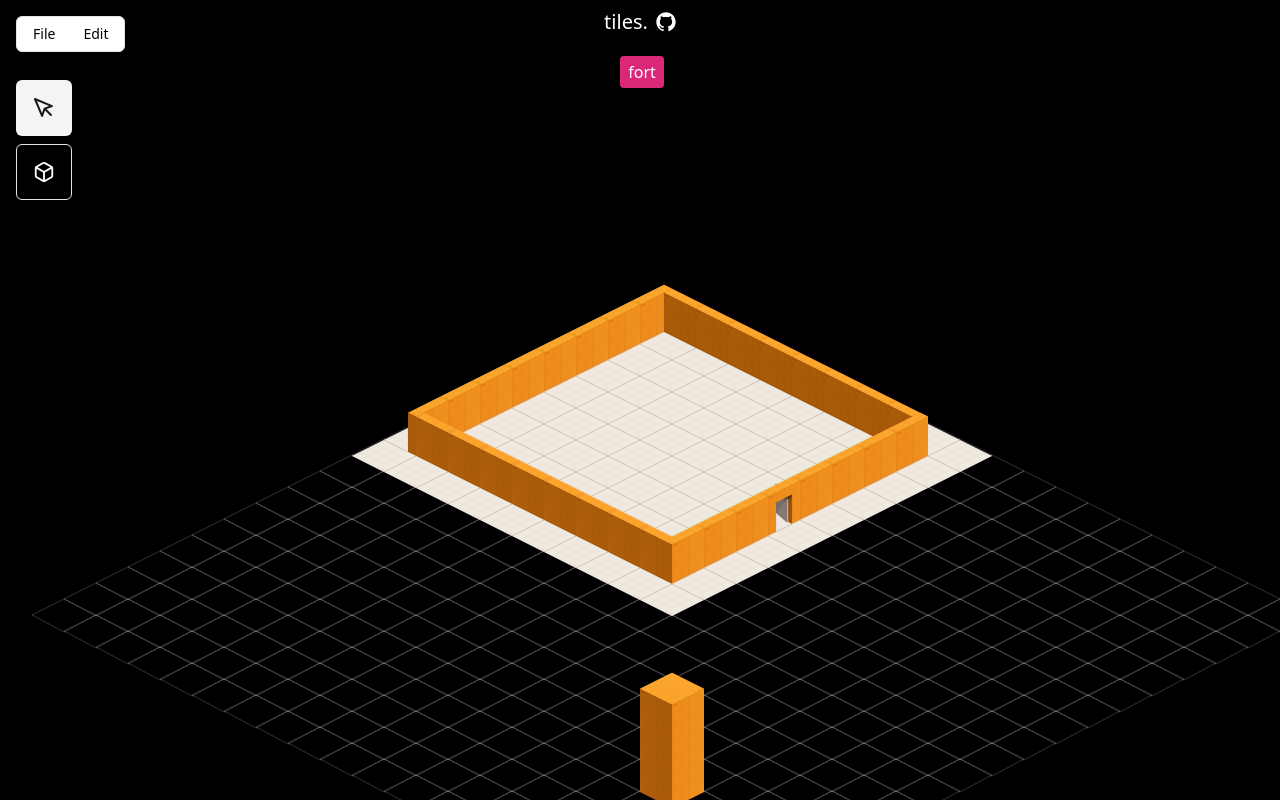
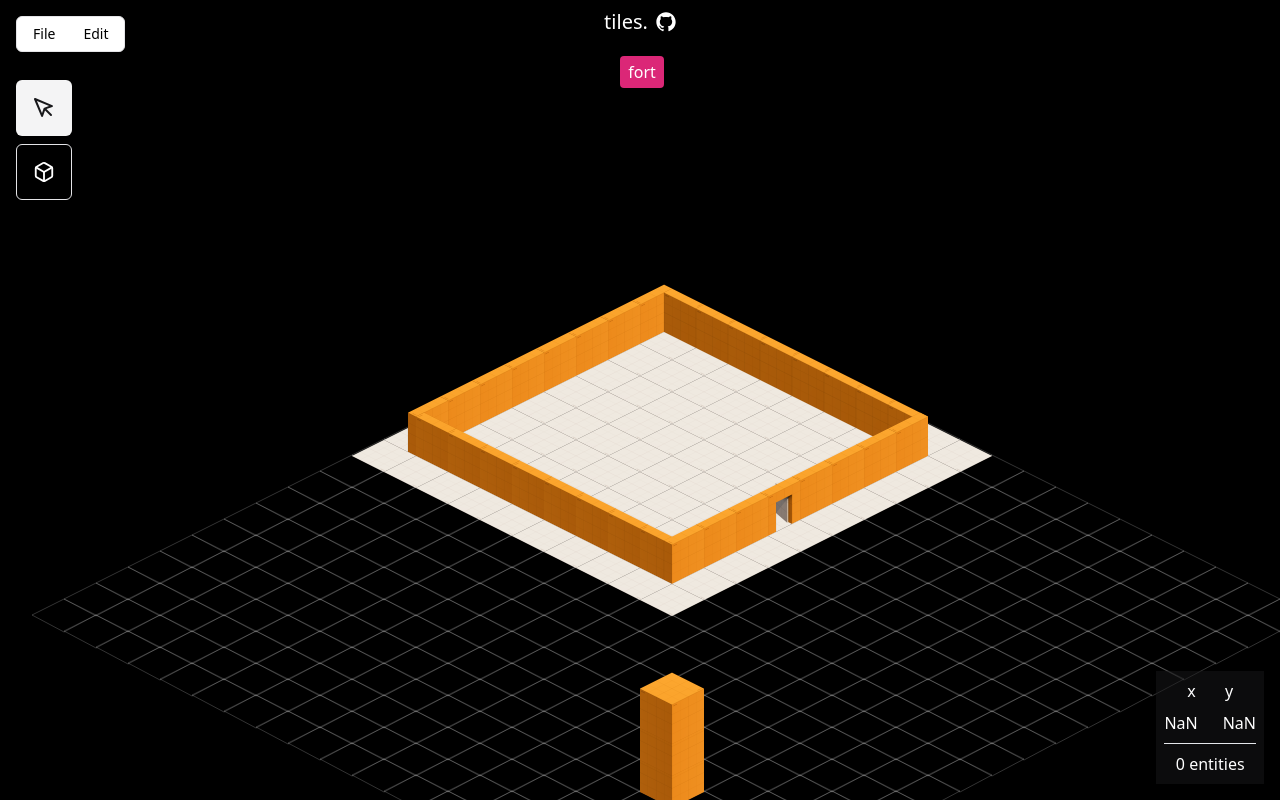
Before and after one commit to danielj247/tiles, a React (Vite) app: page / in a window 1280 px wide. Built offline with nearby package versions, Linux system fonts and the light colour scheme.

Commit message:
add mini select info menu

```diff
--- a/src/ui/app.tsx
+++ b/src/ui/app.tsx
@@ -1,25 +1,26 @@
 import { Rotate3DIcon } from "lucide-react";
 import { GitHubLogoIcon } from "@radix-ui/react-icons";
-import { Button } from "@/ui/components/ui/button";
+import { useStore } from "@/store";
 import Toolbar from "@/ui/components/toolbar";
 import MenuBar from "@/ui/components/menu-bar";
+import { Button } from "@/ui/components/ui/button";
 import { Rotation } from "@/types/rotation";
-import { useStore } from "@/store";
+import { Tool } from "@/types/editor";
 
 export default function App() {
   const selectedMap = useStore((state) => state.map);
-
-  const selectedComponent = useStore(
-    (state) => state.editor.toolbar.selectedComponent,
+  const mousePos = useStore((state) => state.mouse.position);
+  const hoveredEnts = useStore((state) => state.editor.toolbar.hoveredEntities);
+  const selectedTool = useStore((state) => state.editor.toolbar.selectedTool);
+  const rotation = useStore(
+    (state) => state.editor.toolbar.selectedComponentRotation,
   );
-
   const setRotation = useStore(
     (state) => state.editor.toolbar.setSelectedComponentRotation,
   );
 
-  const rotation = useStore(
-    (state) => state.editor.toolbar.selectedComponentRotation,
-  );
+  const isSelectTool = selectedTool === Tool.Select;
+  const isComponentsTool = selectedTool === Tool.Components;
 
   function updateRotation() {
     switch (rotation) {
@@ -63,7 +64,7 @@ export default function App() {
           <Toolbar />
         </div>
       )}
-      {selectedComponent && (
+      {isComponentsTool && (
         <Button
           onClick={updateRotation}
           variant="outline"
@@ -73,6 +74,21 @@ export default function App() {
           <Rotate3DIcon className="stroke-white ml-2 group-hover:stroke-black transition-colors" />
         </Button>
       )}
+      {isSelectTool && (
+        <div className="absolute p-2 bottom-4 right-4 text-white bg-zinc-900/50 text-center flex flex-col gap-y-2">
+          <p>x&nbsp;&nbsp;&nbsp;&nbsp;&nbsp;&nbsp;&nbsp;y</p>
+          <p>
+            {mousePos.x}&nbsp;&nbsp;&nbsp;&nbsp;&nbsp;&nbsp;{mousePos.y}
+          </p>
+          <hr />
+          <p>
+            {hoveredEnts?.length || 0}{" "}
+            {hoveredEnts?.length === 1 ? "entity" : "entities"}
+          </p>
+          {hoveredEnts && hoveredEnts.length > 0 && <hr />}
+          {hoveredEnts?.map((ent) => <p key={ent.id}>{ent.id}</p>)}
+        </div>
+      )}
     </>
   );
 }
--- a/src/utils/controls.ts
+++ b/src/utils/controls.ts
@@ -8,7 +8,6 @@ import { SPRITE_WIDTH, SPRITE_HEIGHT } from "@/consts/sprite";
 
 export function registerControls() {
   const { canvas } = getCanvas();
-  const store = getStore();
 
   canvas.addEventListener("click", () => {
     const store = getStore();
@@ -30,7 +29,9 @@ export function registerControls() {
     }).length;
 
     store.map?.entities.push({
-      id: Math.random().toString(36).substr(2, 9),
+      id: `${store.editor.toolbar.selectedComponent.name}-${Math.random()
+        .toString(36)
+        .substring(2, 9)}`,
       position: {
         x: store.mouse.position.x,
         y: store.mouse.position.y,
```
